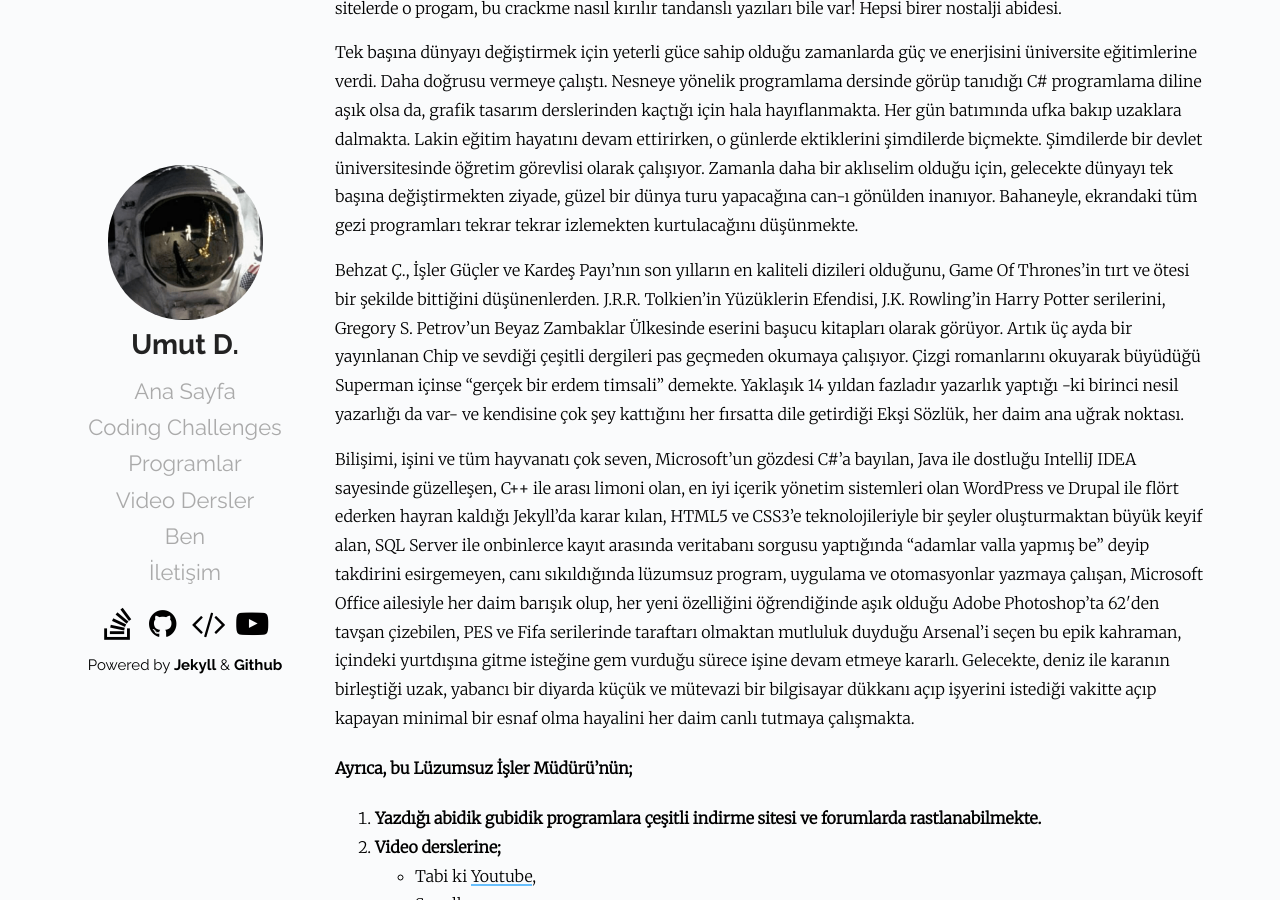
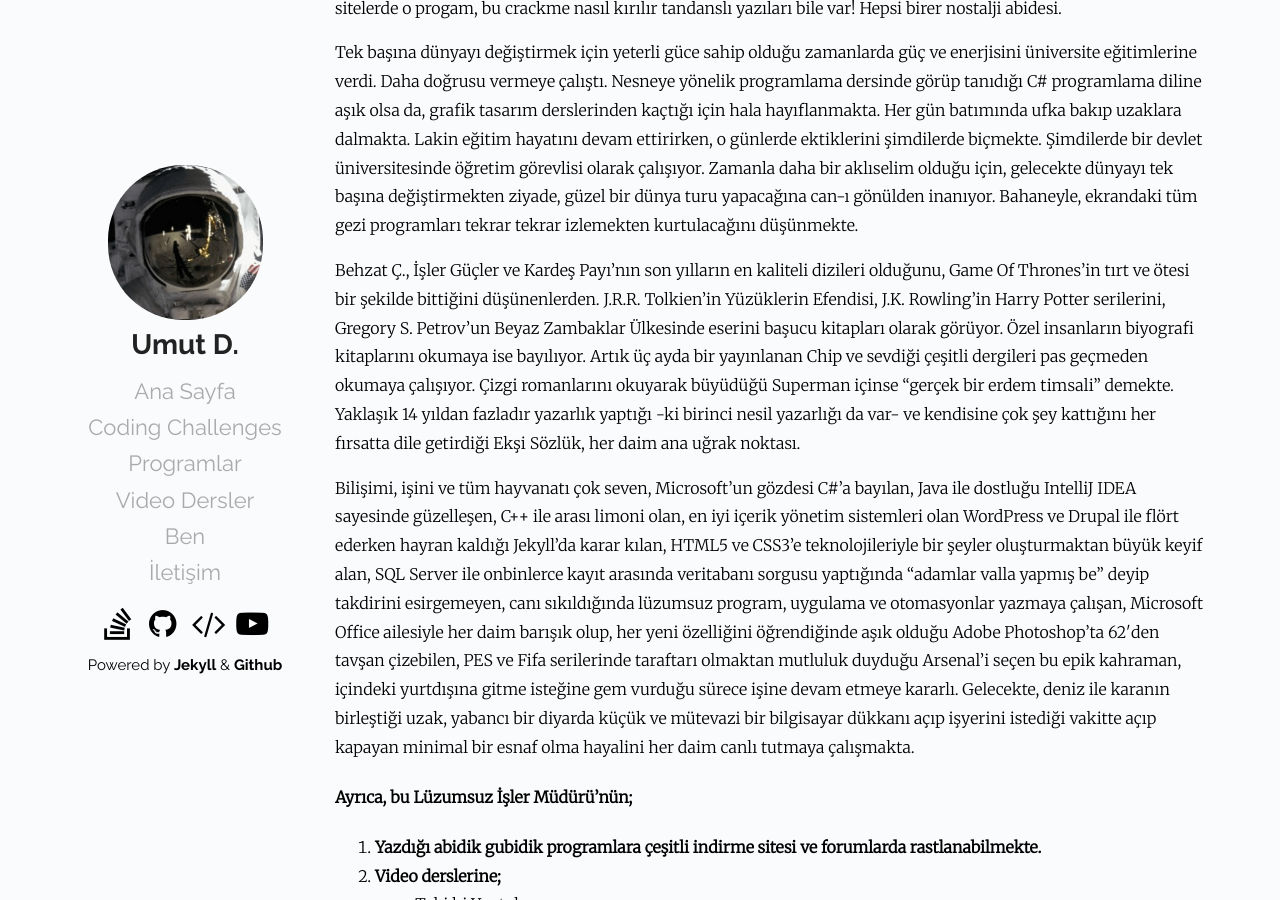
Before and after one commit to Umut-D/umutd.com, a Jekyll site: the page built from pages/ben.md, in a window 1280 px wide and 900 px high, scrolled down 560 px. Built offline with Jekyll 4.4.1, drawn with Linux system fonts in a browser that asks for light colours.

Commit message:
Ben Sayfasi Guncellendi

```diff
--- a/pages/ben.md
+++ b/pages/ben.md
@@ -8,7 +8,7 @@
 
 Tek başına dünyayı değiştirmek için yeterli güce sahip olduğu zamanlarda güç ve enerjisini üniversite eğitimlerine verdi. Daha doğrusu vermeye çalıştı. Nesneye yönelik programlama dersinde görüp tanıdığı C# programlama diline aşık olsa da, grafik tasarım derslerinden kaçtığı için hala hayıflanmakta. Her gün batımında ufka bakıp uzaklara dalmakta. Lakin eğitim hayatını devam ettirirken, o günlerde ektiklerini şimdilerde biçmekte. Şimdilerde bir devlet üniversitesinde öğretim görevlisi olarak çalışıyor. Zamanla daha bir aklıselim olduğu için, gelecekte dünyayı tek başına değiştirmekten ziyade, güzel bir dünya turu yapacağına can-ı gönülden inanıyor. Bahaneyle, ekrandaki tüm gezi programları tekrar tekrar izlemekten kurtulacağını düşünmekte.
 
-Behzat Ç., İşler Güçler ve Kardeş Payı'nın son yılların en kaliteli dizileri olduğunu, Game Of Thrones'in tırt ve ötesi bir şekilde bittiğini düşünenlerden. J.R.R. Tolkien'in Yüzüklerin Efendisi, J.K. Rowling'in Harry Potter serilerini, Gregory S. Petrov'un Beyaz Zambaklar Ülkesinde eserini başucu kitapları olarak görüyor. Artık üç ayda bir yayınlanan Chip ve sevdiği çeşitli dergileri pas geçmeden okumaya çalışıyor. Çizgi romanlarını okuyarak büyüdüğü Superman içinse "gerçek bir erdem timsali" demekte. Yaklaşık 14 yıldan fazladır yazarlık yaptığı -ki birinci nesil yazarlığı da var- ve kendisine çok şey kattığını her fırsatta dile getirdiği Ekşi Sözlük, her daim ana uğrak noktası.
+Behzat Ç., İşler Güçler ve Kardeş Payı'nın son yılların en kaliteli dizileri olduğunu, Game Of Thrones'in tırt ve ötesi bir şekilde bittiğini düşünenlerden. J.R.R. Tolkien'in Yüzüklerin Efendisi, J.K. Rowling'in Harry Potter serilerini, Gregory S. Petrov'un Beyaz Zambaklar Ülkesinde eserini başucu kitapları olarak görüyor. Özel insanların biyografi kitaplarını okumaya ise bayılıyor. Artık üç ayda bir yayınlanan Chip ve sevdiği çeşitli dergileri pas geçmeden okumaya çalışıyor. Çizgi romanlarını okuyarak büyüdüğü Superman içinse "gerçek bir erdem timsali" demekte. Yaklaşık 14 yıldan fazladır yazarlık yaptığı -ki birinci nesil yazarlığı da var- ve kendisine çok şey kattığını her fırsatta dile getirdiği Ekşi Sözlük, her daim ana uğrak noktası.
 
 Bilişimi, işini ve tüm hayvanatı çok seven, Microsoft'un gözdesi C#'a bayılan, Java ile dostluğu IntelliJ IDEA sayesinde güzelleşen, C++ ile arası limoni olan, en iyi içerik yönetim sistemleri olan WordPress ve Drupal ile flört ederken hayran kaldığı Jekyll'da karar kılan, HTML5 ve CSS3'e teknolojileriyle bir şeyler oluşturmaktan büyük keyif alan, SQL Server ile onbinlerce kayıt arasında veritabanı sorgusu yaptığında "adamlar valla yapmış be" deyip takdirini esirgemeyen, canı sıkıldığında lüzumsuz program, uygulama ve otomasyonlar yazmaya çalışan, Microsoft Office ailesiyle her daim barışık olup, her yeni özelliğini öğrendiğinde aşık olduğu Adobe Photoshop'ta 62′den tavşan çizebilen, PES ve Fifa serilerinde taraftarı olmaktan mutluluk duyduğu Arsenal'i seçen bu epik kahraman, içindeki yurtdışına gitme isteğine gem vurduğu sürece işine devam etmeye kararlı. Gelecekte, deniz ile karanın birleştiği uzak, yabancı bir diyarda küçük ve mütevazi bir bilgisayar dükkanı açıp işyerini istediği vakitte açıp kapayan minimal bir esnaf olma hayalini her daim canlı tutmaya çalışmakta.
 
```
